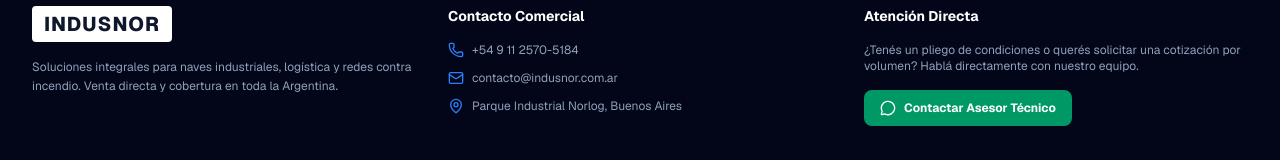
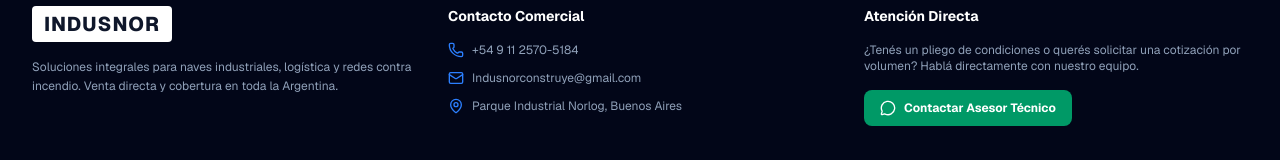
Before and after one commit to jonyjeifetz/Indusnor-Web, a Next.js app: page / in a window 1280 px wide. Shown: the part 1600-1760 px from the top of the page. Built offline with nearby package versions, Linux system fonts and the light colour scheme.

Commit message:
Actualizar email de contacto oficial

```diff
--- a/app/page.tsx
+++ b/app/page.tsx
@@ -297,7 +297,7 @@ export default function Home() {
               </li>
               <li className="flex items-center space-x-2">
                 <Mail className="w-4 h-4 text-blue-500" />
-                <span>contacto@indusnor.com.ar</span>
+                <span>Indusnorconstruye@gmail.com</span>
               </li>
               <li className="flex items-center space-x-2">
                 <MapPin className="w-4 h-4 text-blue-500" />
```
